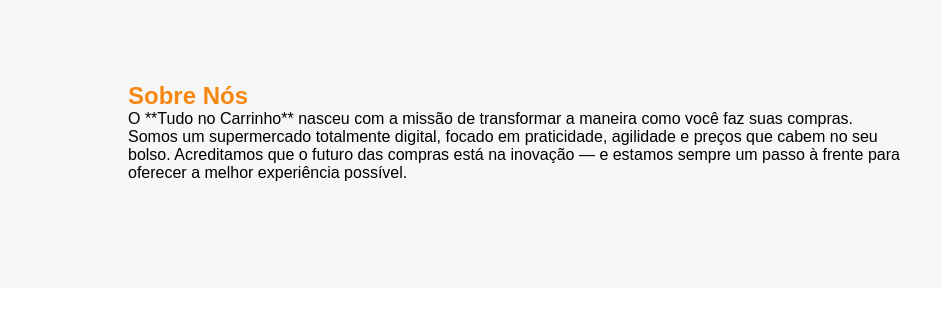
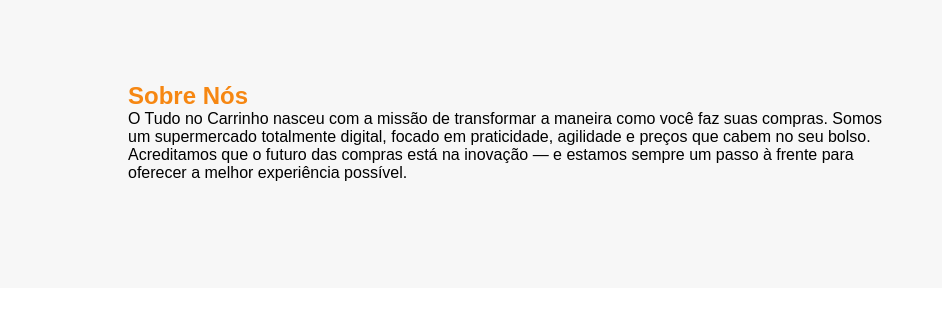
Before and after one commit to Forja-Digital/TudoCarrinho_Site, a plain HTML site: page index.html in a window 1280 px wide. Shown: the part 449-769 px from the top of the page, 0-942 px from the left. Drawn offline with Linux system fonts and the light colour scheme.

Commit message:
Ultima atualização

```diff
--- a/index.html
+++ b/index.html
@@ -36,7 +36,7 @@
         <div class="text">
             <h2>Sobre Nós</h2>
             <p>
-                O **Tudo no Carrinho** nasceu com a missão de transformar a maneira como você faz suas compras.
+                O Tudo no Carrinho nasceu com a missão de transformar a maneira como você faz suas compras.
                 Somos um supermercado totalmente digital, focado em praticidade, agilidade e preços que cabem
                 no seu bolso. Acreditamos que o futuro das compras está na inovação — e estamos sempre
                 um passo à frente para oferecer a melhor experiência possível.
```
